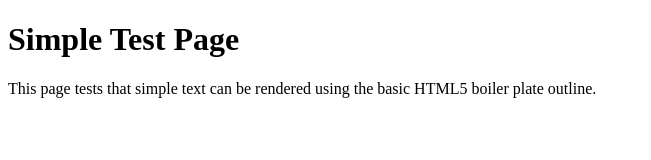
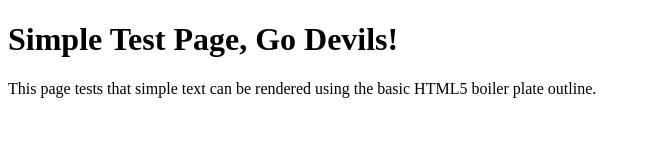
Before and after one commit to scai-it/WWW, a plain HTML site: page Slade.html in a window 1280 px wide. Shown: the whole page, without its empty margins (0-651 px from the left). Drawn offline with Linux system fonts and the light colour scheme.

Commit message:
Update Slade.html

```diff
--- a/Slade.html
+++ b/Slade.html
@@ -8,12 +8,12 @@
     <meta name="apple-mobile-web-app-capable" content="yes">
     <meta name="apple-mobile-web-app-status-bar-style" content="white">
 
-    <title>Simple Text Only Test Page</title>
+    <title>Simple Text Only Test Page that Lincoln Created</title>
 </head>
 
 <body>
 
-<h1>Simple Test Page</h1>
+<h1>Simple Test Page, Go Devils!</h1>
 
 <p>This page tests that simple text can be rendered using the basic HTML5 boiler plate outline.</p>
 
```
